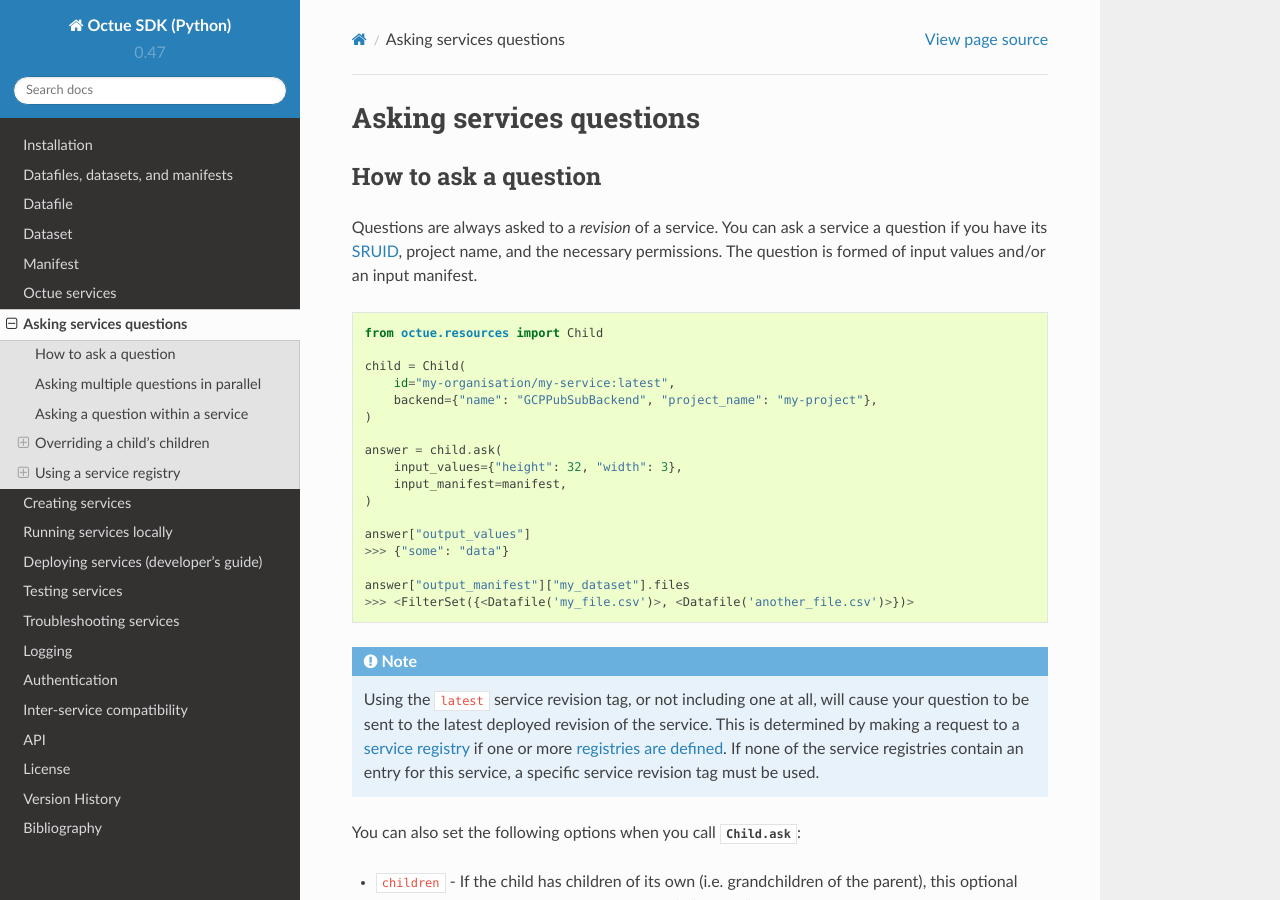
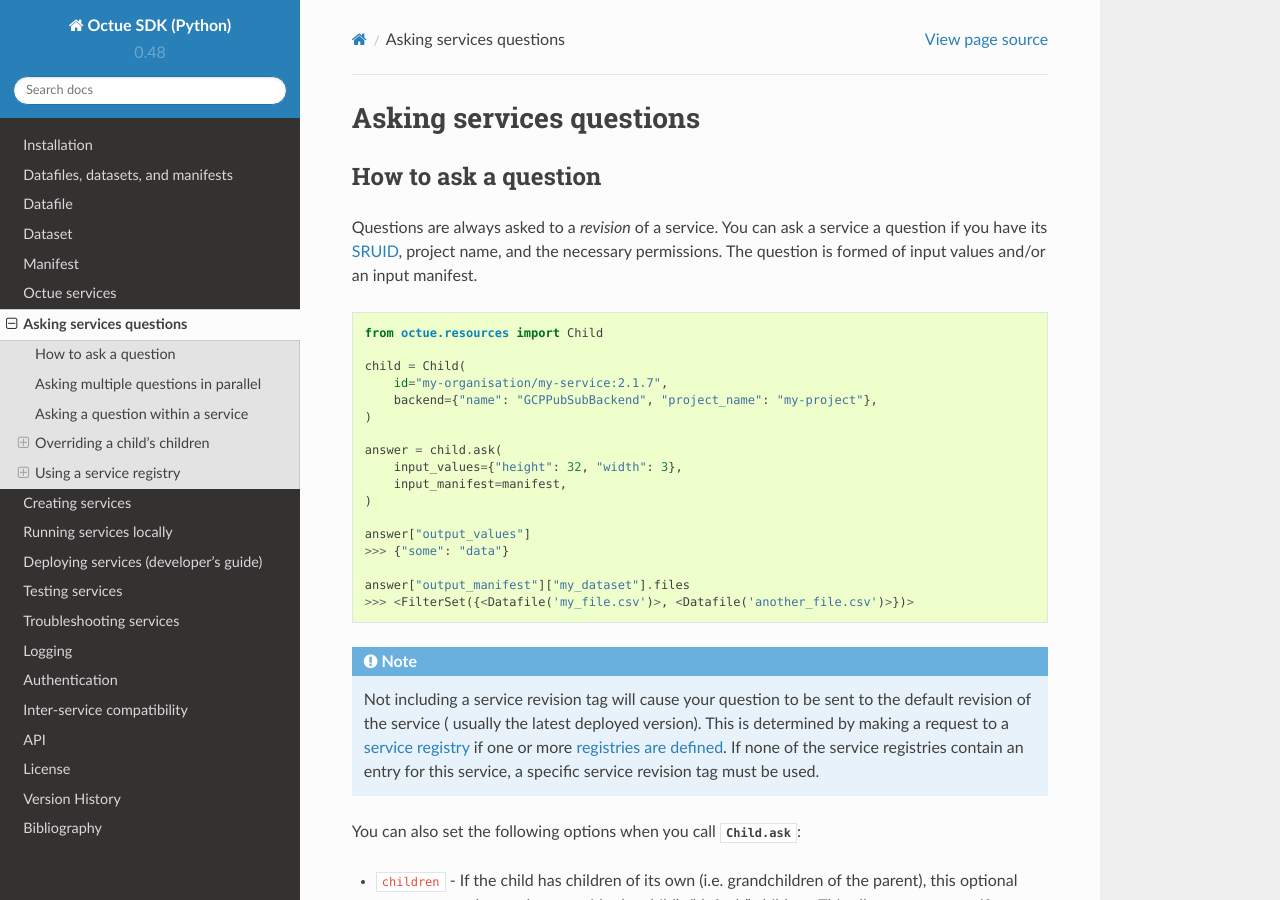
Before and after one commit to octue/octue-sdk-python, a Sphinx documentation site: the page built from docs/source/asking_questions.rst, in a window 1280 px wide and 900 px high. Built offline with Sphinx 7.4.7 and the Read the Docs theme 2.0.0, drawn with Linux system fonts in a browser that asks for light colours; some of the changed text lies outside the part shown.

Commit message:
FIX: Remove special treatment of `latest` revision tag
BREAKING CHANGE: Using the `latest` tag for a service will now only
work if an explicit tag with that name has been set. To get the default
service revision, just omit the revision tag entirely.

```diff
--- a/docs/source/asking_questions.rst
+++ b/docs/source/asking_questions.rst
@@ -15,7 +15,7 @@ and/or an input manifest.
     from octue.resources import Child
 
     child = Child(
-        id="my-organisation/my-service:latest",
+        id="my-organisation/my-service:2.1.7",
         backend={"name": "GCPPubSubBackend", "project_name": "my-project"},
     )
 
@@ -31,15 +31,15 @@ and/or an input manifest.
     >>> <FilterSet({<Datafile('my_file.csv')>, <Datafile('another_file.csv')>})>
 
 
-.. _using_latest_revision_tag:
+.. _using_default_revision_tag:
 
 .. note::
 
-    Using the ``latest`` service revision tag, or not including one at all, will cause your question to be sent to the
-    latest deployed revision of the service. This is determined by making a request to a `service registry
-    <https://django-twined.readthedocs.io/en/latest/>`_ if one or more :ref:`registries are defined
-    <using_service_registries>`. If none of the service registries contain an entry for this service, a specific service
-    revision tag must be used.
+    Not including a service revision tag will cause your question to be sent to the default revision of the service (
+    usually the latest deployed version). This is determined by making a request to a `service registry
+    <https://django-twined.readthedocs.io/en/latest/>`_ if one or more
+    :ref:`registries are defined <using_service_registries>`. If none of the service registries contain an entry for
+    this service, a specific service revision tag must be used.
 
 You can also set the following options when you call :mod:`Child.ask <octue.resources.child.Child.ask>`:
 
@@ -100,7 +100,7 @@ if your app configuration file is:
       "children": [
         {
           "key": "wind_speed",
-          "id": "template-child-services/wind-speed-service:latest",
+          "id": "template-child-services/wind-speed-service:2.1.1",
           "backend": {
             "name": "GCPPubSubBackend",
             "project_name": "my-project"
@@ -108,7 +108,7 @@ if your app configuration file is:
         },
         {
           "key": "elevation",
-          "id": "template-child-services/elevation-service:latest",
+          "id": "template-child-services/elevation-service:3.1.9",
           "backend": {
             "name": "GCPPubSubBackend",
             "project_name": "my-project"
@@ -161,7 +161,7 @@ For example, if the child requires these children in its app configuration:
     [
         {
             "key": "wind_speed",
-            "id": "template-child-services/wind-speed-service:latest",
+            "id": "template-child-services/wind-speed-service:2.1.1",
             "backend": {
                 "name": "GCPPubSubBackend",
                 "project_name": "octue-sdk-python"
@@ -169,7 +169,7 @@ For example, if the child requires these children in its app configuration:
         },
         {
             "key": "elevation",
-            "id": "template-child-services/elevation-service:latest",
+            "id": "template-child-services/elevation-service:3.1.9",
             "backend": {
                 "name": "GCPPubSubBackend",
                 "project_name": "octue-sdk-python"
@@ -186,7 +186,7 @@ then you can override them like this:
         children=[
             {
                 "key": "wind_speed",
-                "id": "my/own-service:latest",
+                "id": "my/own-service:1.0.0",
                 "backend": {
                     "name": "GCPPubSubBackend",
                     "project_name": "octue-sdk-python"
@@ -194,7 +194,7 @@ then you can override them like this:
             },
             {
                 "key": "elevation",
-                "id": "organisation/another-service:latest",
+                "id": "organisation/another-service:0.1.0",
                 "backend": {
                     "name": "GCPPubSubBackend",
                     "project_name": "octue-sdk-python"
@@ -244,7 +244,7 @@ You can specify service registries in two ways:
     .. code-block:: python
 
         child = Child(
-            id="my-organisation/my-service:latest",
+            id="my-organisation/my-service:1.1.0",
             backend={"name": "GCPPubSubBackend", "project_name": "my-project"},
             service_registries=[
                 {"name": "my-registry", "endpoint": "blah.com/services"},
--- a/docs/source/manifest.rst
+++ b/docs/source/manifest.rst
@@ -45,7 +45,7 @@ Get an Octue service to analyse data for you as part of a larger analysis.
     from octue.resources import Child
 
     child = Child(
-        id="octue/wind-speed:latest",
+        id="octue/wind-speed:2.1.0",
         backend={"name": "GCPPubSubBackend", "project_name": "my-project"},
     )
 
--- a/docs/source/services.rst
+++ b/docs/source/services.rst
@@ -87,4 +87,4 @@ They look like ``namespace/name:tag`` where the tag is often a semantic version
         The SRUID is a special case of a service ID. A service ID can be an SRUID or just the service namespace and
         name. It can be used to ask a question to a service without specifying a specific revision of it. This enables
         asking questions to, for example, the service ``octue/my-service`` and automatically having them routed to its
-        latest revision. :ref:`See here for more info<using_latest_revision_tag>`.
+        default (usually latest) revision. :ref:`See here for more info<using_default_revision_tag>`.
--- a/pyproject.toml
+++ b/pyproject.toml
@@ -1,6 +1,6 @@
 [tool.poetry]
 name = "octue"
-version = "0.47.2"
+version = "0.48.0"
 description = "A package providing template applications for data services, and a python SDK to the Octue API."
 readme = "README.md"
 authors = ["Marcus Lugg <marcus@octue.com>", "Thomas Clark <support@octue.com>"]
```
Also changed, not shown: docs/source/testing_services.rst (+5 -5 lines), docs/source/troubleshooting_services.rst (+4 -4 lines), .pre-commit-config.yaml, 2 other files.
